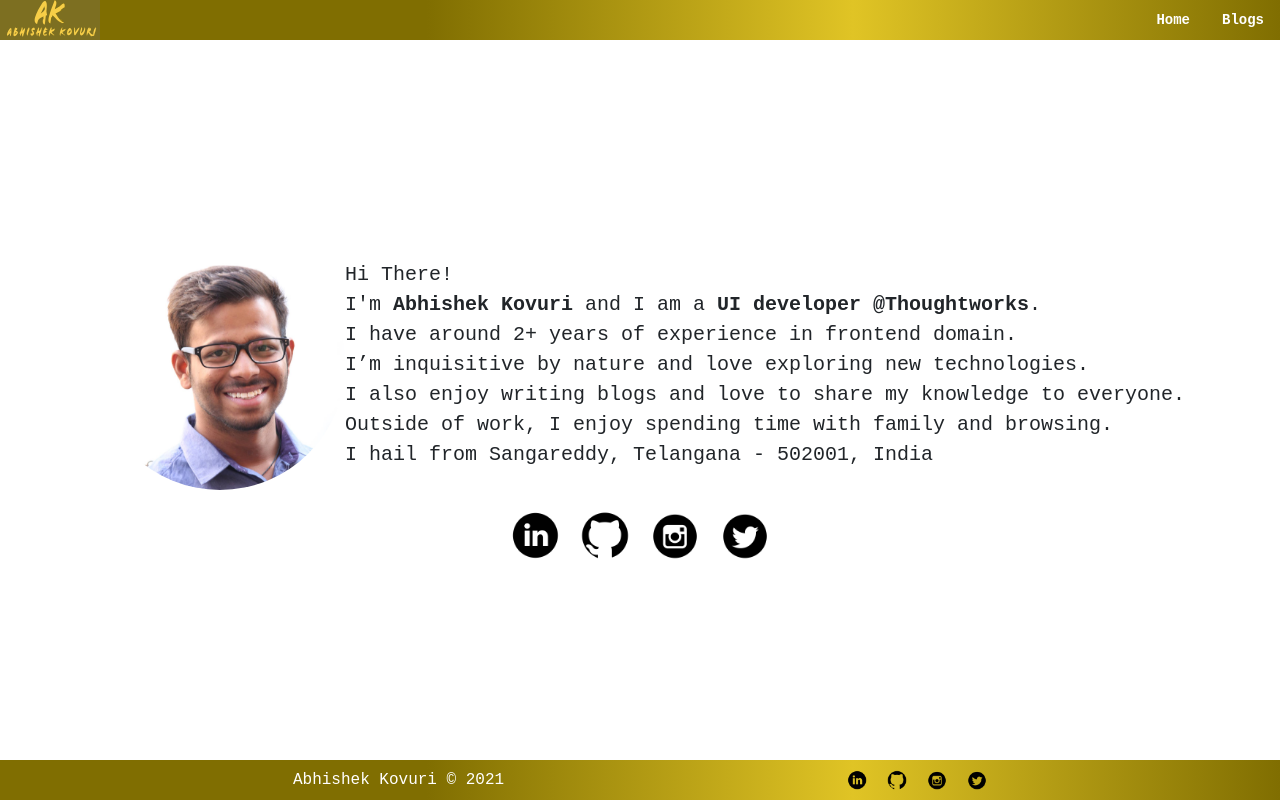
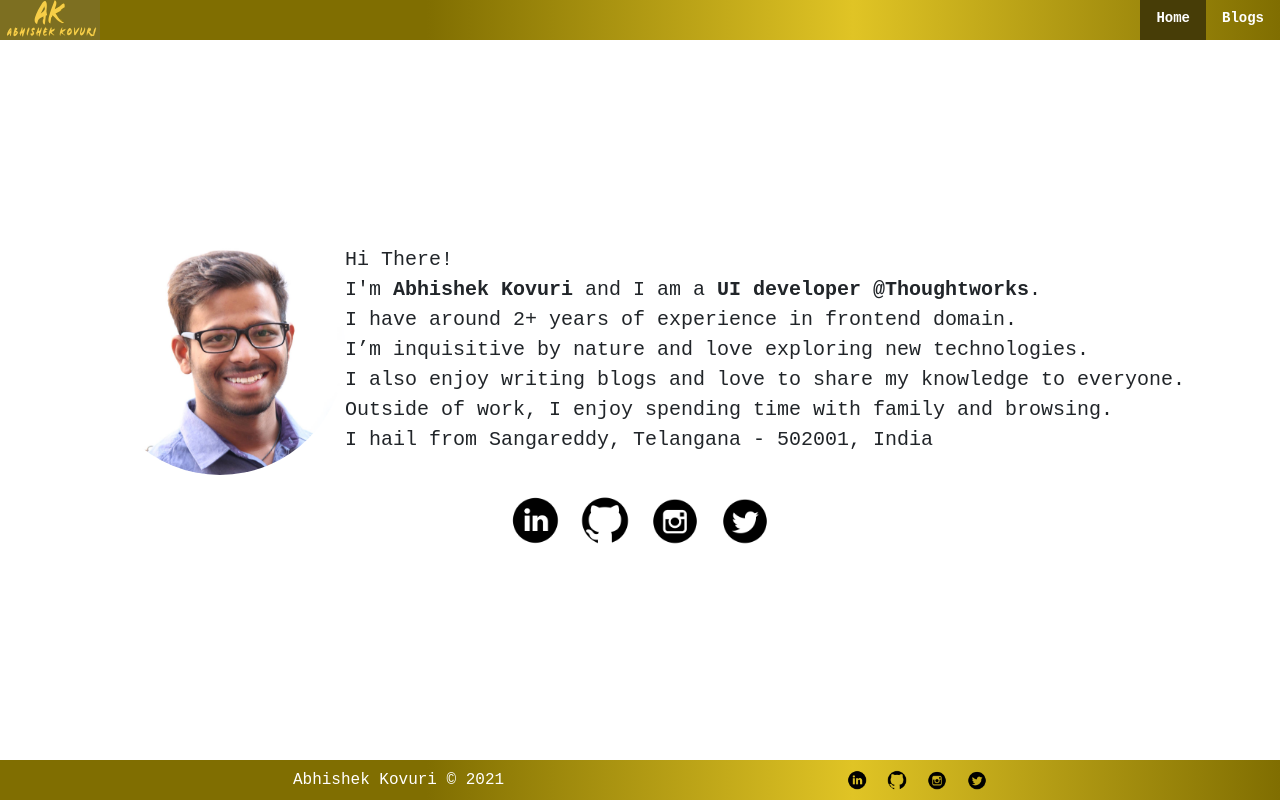
Before and after one commit to abhishekkovuri/own-website, a Vue app: page / in a window 1280 px wide. Built offline with nearby package versions, Linux system fonts and the light colour scheme.

Commit message:
route highlight

```diff
--- a/src/components/header-component/HeaderComponent.vue
+++ b/src/components/header-component/HeaderComponent.vue
@@ -11,10 +11,21 @@
 		<div>
 			<ul class="nav">
 				<li class="nav-item">
-					<a class="nav-link" aria-current="page" href="/">Home</a>
+					<a
+						class="nav-link"
+						:class="[$route.path === '/' ? 'active' : '']"
+						aria-current="page"
+						href="/"
+						>Home</a
+					>
 				</li>
 				<li class="nav-item">
-					<a class="nav-link" href="/blogs">Blogs</a>
+					<a
+						class="nav-link"
+						:class="[$route.path === '/blogs' ? 'active' : '']"
+						href="/blogs"
+						>Blogs</a
+					>
 				</li>
 			</ul>
 		</div>
@@ -39,8 +50,14 @@
 		height: 40px;
 	}
 
-	.nav-link {
-		color: #fff;
+	.nav {
+		.nav-link {
+			color: #fff;
+		}
+		.active {
+			background-color: #473d07;
+			height: 40px;
+		}
 	}
 }
 </style>
--- a/src/views/blog-list/BlogList.vue
+++ b/src/views/blog-list/BlogList.vue
@@ -115,7 +115,7 @@
 	}
 }
 
-@media screen and (max-width: 768px) {
+@media screen and (max-width: 1168px) {
 	.content {
 		.cards {
 			.card {
--- a/src/views/home/home.vue
+++ b/src/views/home/home.vue
@@ -79,6 +79,7 @@
 		display: flex;
 		justify-content: center;
 		gap: 20px;
+		margin-bottom: 30px;
 	}
 }
 
```
